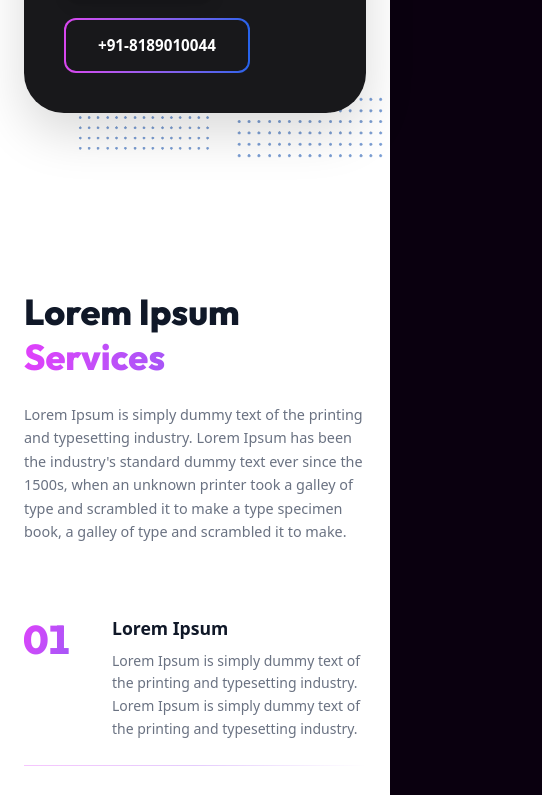
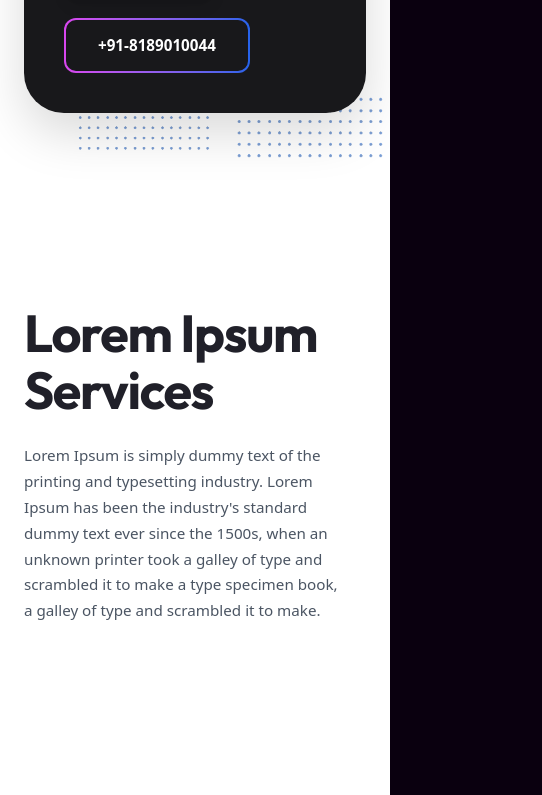
Before and after one commit to NexSofTech/NexsofHome, a Next.js app: page /en in a window 390 px wide. Shown: the part 5976-6771 px from the top of the page, 542 px wide, since content can reach past the window. Built offline with nearby package versions, Linux system fonts and the light colour scheme.

Commit message:
Added Team and Services section with responsive design.

```diff
--- a/package.json
+++ b/package.json
@@ -10,6 +10,7 @@
   },
   "dependencies": {
     "@tailwindcss/postcss": "^4.2.2",
+    "framer-motion": "^12.38.0",
     "next": "16.2.3",
     "next-intl": "^4.9.1",
     "react": "19.2.4",
--- a/src/features/landing/components/Conversion.tsx
+++ b/src/features/landing/components/Conversion.tsx
@@ -11,7 +11,7 @@ export function Conversion() {
   ];
 
   return (
-    <section className="bg-white py-24 px-6 relative w-full overflow-visible flex justify-center m-0">
+    <section className="bg-white py-24 px-6 relative w-full overflow-hidden flex justify-center m-0">
       {/* Container */}
       <div className="max-w-[1600px] w-full relative">
 
--- a/src/features/landing/components/Services.tsx
+++ b/src/features/landing/components/Services.tsx
@@ -1,25 +1,28 @@
+"use client";
+
 import { useTranslations } from "next-intl";
+import { motion } from "framer-motion";
 
 const NUMBERED_ITEMS = [
   {
-    title: "Lorem Ipsum",
-    desc: "Lorem Ipsum is simply dummy text of the printing and typesetting industry. Lorem Ipsum is simply dummy text of the printing and typesetting industry.",
+    title: "Lorem Ipsum Lorem Ipsum",
+    desc: "Lorem Ipsum is simply dummy text of the printing and typesetting industry. Lorem Ipsum has been the industry's standard dummy text ever since the 1500s, when an unknown printer took a galley of type and scrambled it to make a type specimen book. when an unknown printer took a galley of type and scrambled it to make a type specimen book.",
   },
   {
-    title: "Lorem Ipsum",
-    desc: "Lorem Ipsum is simply dummy text of the printing and typesetting industry. Lorem Ipsum is simply dummy text of the printing and typesetting industry.",
+    title: "Lorem Ipsum Lorem Ipsum",
+    desc: "Lorem Ipsum is simply dummy text of the printing and typesetting industry. Lorem Ipsum has been the industry's standard dummy text ever since the 1500s, when an unknown printer took a galley of type and scrambled it to make a type specimen book. when an unknown printer took a galley of type and scrambled it to make a type specimen book.",
   },
   {
-    title: "Lorem Ipsum",
-    desc: "Lorem Ipsum is simply dummy text of the printing and typesetting industry. Lorem Ipsum is simply dummy text of the printing and typesetting industry.",
+    title: "Lorem Ipsum Lorem Ipsum",
+    desc: "Lorem Ipsum is simply dummy text of the printing and typesetting industry. Lorem Ipsum has been the industry's standard dummy text ever since the 1500s, when an unknown printer took a galley of type and scrambled it to make a type specimen book. when an unknown printer took a galley of type and scrambled it to make a type specimen book.",
   },
   {
-    title: "Lorem Ipsum",
-    desc: "Lorem Ipsum is simply dummy text of the printing and typesetting industry. Lorem Ipsum is simply dummy text of the printing and typesetting industry.",
+    title: "Lorem Ipsum Lorem Ipsum",
+    desc: "Lorem Ipsum is simply dummy text of the printing and typesetting industry. Lorem Ipsum has been the industry's standard dummy text ever since the 1500s, when an unknown printer took a galley of type and scrambled it to make a type specimen book. when an unknown printer took a galley of type and scrambled it to make a type specimen book.",
   },
   {
-    title: "Lorem Ipsum",
-    desc: "Lorem Ipsum is simply dummy text of the printing and typesetting industry. Lorem Ipsum is simply dummy text of the printing and typesetting industry.",
+    title: "Lorem Ipsum Lorem Ipsum",
+    desc: "Lorem Ipsum is simply dummy text of the printing and typesetting industry. Lorem Ipsum has been the industry's standard dummy text ever since the 1500s, when an unknown printer took a galley of type and scrambled it to make a type specimen book. when an unknown printer took a galley of type and scrambled it to make a type specimen book.",
   },
 ];
 
@@ -27,49 +30,57 @@ export function Services() {
   const t = useTranslations("services");
 
   return (
-    <section className="bg-white py-20 px-6 relative overflow-hidden" id="industries">
-      <div className="max-w-6xl mx-auto">
-        <div className="grid grid-cols-1 md:grid-cols-12 gap-12 items-start">
-          {/* Left: title */}
-          <div className="md:col-span-5">
+    <section className="bg-white py-24 px-6 relative" id="industries">
+      <div className="max-w-[1100px] mx-auto">
+        <div className="grid grid-cols-1 md:grid-cols-12 gap-16 items-start relative">
+          {/* Left: title (Sticky) */}
+          <div className="md:col-span-4 relative md:sticky md:top-8 h-fit mb-12 md:mb-0">
             <h2
-              className="text-4xl md:text-5xl font-extrabold text-gray-900 leading-tight mb-6"
+              className="text-[3.25rem] font-bold text-[#202029] leading-[1.1] mb-6 tracking-tight"
               style={{ fontFamily: "Outfit, sans-serif" }}
             >
-              Lorem Ipsum{" "}
-              <span className="bg-gradient-to-r from-brand-pink to-brand-purple bg-clip-text text-transparent">
-                Services
-              </span>
+              Lorem Ipsum
+              <br />
+              Services
             </h2>
-            <p className="text-gray-500 text-[0.9rem] leading-relaxed max-w-sm">{t("description")}</p>
+            <p className="text-[#4b5563] text-[0.95rem] leading-[1.7] max-w-[320px]">
+              Lorem Ipsum is simply dummy text of the printing and typesetting industry. Lorem Ipsum has been the industry's standard dummy text ever since the 1500s, when an unknown printer took a galley of type and scrambled it to make a type specimen book, a galley of type and scrambled it to make.
+            </p>
           </div>
 
           {/* Right: numbered list */}
-          <div className="md:col-span-7 flex flex-col">
+          <div className="md:col-span-8 flex flex-col pt-4 md:pt-0">
             {NUMBERED_ITEMS.map((item, i) => (
-              <div key={i} className="flex flex-col">
-                <div className="flex gap-6 py-6">
+              <motion.div
+                key={i}
+                className="flex flex-col"
+                initial={{ opacity: 0, y: 40 }}
+                whileInView={{ opacity: 1, y: 0 }}
+                viewport={{ once: true, margin: "-50px" }}
+                transition={{ duration: 0.6, ease: "easeOut" }}
+              >
+                <div className="flex gap-8 py-10">
                   <span
-                    className="text-[2.5rem] font-extrabold bg-gradient-to-br from-brand-pink via-brand-purple to-indigo-500 bg-clip-text text-transparent leading-none shrink-0 w-16 pt-1 tabular-nums"
+                    className="text-5xl font-bold text-[#202029] leading-none shrink-0 w-16 tabular-nums"
                     style={{ fontFamily: "Outfit, sans-serif" }}
                   >
                     {String(i + 1).padStart(2, "0")}
                   </span>
-                  <div>
-                    <h3 className="font-bold text-gray-900 text-[1.1rem] mb-2">{item.title}</h3>
-                    <p className="text-gray-500 text-[0.875rem] leading-relaxed">{item.desc}</p>
+                  <div className="flex-1 mt-1">
+                    <h3 className="font-bold text-[#202029] text-[1.25rem] mb-3">{item.title}</h3>
+                    <p className="text-[#52525b] text-[0.9rem] leading-[1.8] pr-4">{item.desc}</p>
                   </div>
                 </div>
                 {i < NUMBERED_ITEMS.length - 1 && (
-                  <div className="w-full h-[1px] bg-gradient-to-r from-brand-pink via-brand-purple to-transparent opacity-30" />
+                  <div className="w-full h-[1px] bg-gradient-to-r from-pink-400 via-purple-400 to-blue-500 opacity-60" />
                 )}
-              </div>
+              </motion.div>
             ))}
           </div>
         </div>
 
         {/* Bottom CTA banner */}
-        <div className="mt-20 bg-[#12001e] relative overflow-hidden rounded-[2rem] px-10 py-12 flex flex-col md:flex-row items-start md:items-center justify-between gap-8 shadow-2xl">
+        <div className="mt-32 bg-[#12001e] relative overflow-hidden rounded-[2rem] px-10 py-12 flex flex-col md:flex-row items-start md:items-center justify-between gap-8 shadow-2xl">
           {/* Subtle background glow inside banner */}
           <div className="absolute -top-20 -right-20 w-64 h-64 bg-brand-purple/30 rounded-full blur-[60px]" />
 
--- a/src/features/landing/components/Team.tsx
+++ b/src/features/landing/components/Team.tsx
@@ -2,129 +2,72 @@ import { useTranslations } from "next-intl";
 
 function StarIcon() {
   return (
-    <svg width="18" height="18" viewBox="0 0 24 24" fill="currentColor" aria-hidden="true" className="text-[#a855f7]">
+    <svg width="26" height="26" viewBox="0 0 24 24" fill="white" aria-hidden="true">
       <path d="M12 2l3.09 6.26L22 9.27l-5 4.87L18.18 21 12 17.77 5.82 21 7 14.14 2 9.27l6.91-1.01L12 2z" />
     </svg>
   );
 }
 
-const TEAM_FEATURES = [
-  "Lorem Ipsum is simply dummy text of the printing and typesetting industry.",
-  "Lorem Ipsum is simply dummy text of the printing and typesetting industry.",
-  "Lorem Ipsum is simply dummy text of the printing and typesetting industry.",
-];
-
-const GALLERY = [
-  "https://images.unsplash.com/photo-1497366216548-37526070297c?auto=format&fit=crop&w=400&q=80",
-  "https://images.unsplash.com/photo-1486312338219-ce68d2c6f44d?auto=format&fit=crop&w=400&q=80",
-  "https://images.unsplash.com/photo-1560472355-536de3962603?auto=format&fit=crop&w=400&q=80",
-  "https://images.unsplash.com/photo-1553877522-43269d4ea984?auto=format&fit=crop&w=400&q=80",
-  "https://images.unsplash.com/photo-1522071820081-009f0129c71c?auto=format&fit=crop&w=400&q=80",
-  "https://images.unsplash.com/photo-1600880292203-757bb62b4baf?auto=format&fit=crop&w=400&q=80",
-  "https://images.unsplash.com/photo-1517048676732-d65bc937f952?auto=format&fit=crop&w=400&q=80",
-];
+const COMMON_TEXT = "Lorem Ipsum is simply dummy text of the printing and typesetting industry. Lorem Ipsum has been the industry's standard dummy text ever since the 1500s, when an unknown printer took a galley of type and scrambled it to make a type specimen.";
 
 export function Team() {
   const t = useTranslations("team");
 
   return (
-    <section className="bg-[#f8f9fe] py-20 px-6" id="about">
-      <div className="max-w-6xl mx-auto">
+    <section className="bg-white py-24 px-6 relative" id="about">
+      <div className="max-w-[1280px] mx-auto">
 
-        {/* ── Top part ─── */}
+        {/* Header */}
         <div className="mb-14">
-          <div className="flex flex-col md:flex-row gap-6 justify-between items-end mb-10">
           <h2
-              className="text-4xl md:text-5xl font-extrabold text-gray-900 leading-tight flex-1 max-w-2xl"
+            className="text-[2.5rem] md:text-[3.25rem] font-bold bg-gradient-to-r from-[#d919a4] via-[#7526f2] to-[#1a6bf0] bg-clip-text text-transparent mb-4 leading-[1.1] w-fit"
             style={{ fontFamily: "Outfit, sans-serif" }}
           >
-              Lorem Ipsum is simply <span className="bg-gradient-to-r from-brand-pink to-brand-purple bg-clip-text text-transparent">dummy text of the printing</span>
+            Lorem Ipsum is simply dummy text of the printing
           </h2>
-            <p className="text-gray-500 text-[0.95rem] leading-relaxed max-w-sm md:text-right">
-              {t("descriptionA")}
+          <p className="text-[#3f3f46] font-semibold text-[1.05rem] leading-[1.65] max-w-[850px]">
+            {COMMON_TEXT}
           </p>
         </div>
 
-          <div className="grid grid-cols-1 md:grid-cols-2 gap-8 items-stretch border-b pb-14 border-gray-200">
-            {/* Arched Photo */}
-            <div className="h-full">
+        {/* Content Grid */}
+        <div className="grid grid-cols-1 lg:grid-cols-[1fr_1.1fr] gap-8 border-t-0">
+
+          {/* Left Panel - Image Card */}
+          <div className="relative rounded-[2.1rem] p-[5px] bg-gradient-to-br from-[#d919a4] via-[#201540] to-[#042e6f] min-h-[500px]">
+            <div className="relative w-full h-full rounded-[1.85rem] overflow-hidden flex flex-col justify-end bg-black">
+              {/* Image */}
               <img
                 src="https://images.unsplash.com/photo-1522071820081-009f0129c71c?auto=format&fit=crop&w=1000&q=80"
-                alt="nexsof.tech team"
-                className="w-full h-full min-h-[300px] object-cover rounded-tl-[6rem] rounded-tr-2xl rounded-bl-2xl rounded-br-2xl shadow-lg"
+                alt="Team feature"
+                className="absolute inset-0 w-full h-full object-cover opacity-80"
               />
-            </div>
+              {/* Gradient Overlay for text readability */}
+              <div className="absolute inset-x-0 bottom-0 bg-gradient-to-t from-black via-black/90 to-transparent h-[70%]" />
 
-            {/* Dark Feature cards */}
-            <div className="flex flex-col gap-5 justify-center">
-              {[t("featureA1"), t("featureA2")].map((text, i) => (
-                <div key={i} className="bg-[#1a1b1f] rounded-[1.5rem] p-8 flex gap-5 items-start shadow-xl">
-                  <div className="w-12 h-12 rounded-full bg-white/10 flex items-center justify-center shrink-0 mt-0.5">
-                    <StarIcon />
-                  </div>
-                  <p className="text-white/80 text-[0.95rem] leading-relaxed">{text}</p>
-                </div>
-              ))}
+              {/* Text Content */}
+              <div className="relative z-10 px-8 pb-10">
+                <p className="text-white text-[1.05rem] leading-[1.6] font-medium">
+                  {COMMON_TEXT}
+                </p>
               </div>
             </div>
           </div>
 
-        {/* ── Middle separator line ─── */}
-        <div className="w-full relative py-6">
-          <div className="w-full h-[2px] bg-gradient-to-r from-brand-pink via-brand-purple to-indigo-500 opacity-60 rounded-full" />
-        </div>
-
-        {/* ── Bottom part ─── */}
-        <div className="grid grid-cols-1 md:grid-cols-2 gap-16 items-center mt-10">
-
-          {/* Left Text */}
-          <div>
-            <h3
-              className="text-3xl font-extrabold bg-gradient-to-r from-brand-pink to-brand-purple bg-clip-text text-transparent mb-2 leading-tight"
-              style={{ fontFamily: "Outfit, sans-serif" }}
-            >
-              Lorem Ipsum
-            </h3>
-            <h2
-              className="text-3xl md:text-4xl font-extrabold text-gray-900 mb-6 leading-tight"
-              style={{ fontFamily: "Outfit, sans-serif" }}
-            >
-              Lorem Ipsum Lorem Ipsum
-            </h2>
-            <p className="text-gray-500 text-[0.95rem] leading-relaxed mb-8">
-              {t("descriptionB")}
-            </p>
-
-            <ul className="flex flex-col gap-6">
-              {TEAM_FEATURES.map((f, i) => (
-                <li key={i} className="flex gap-4 items-center">
-                  <div className="w-10 h-10 rounded-full bg-[#1a1b1f] flex items-center justify-center shrink-0">
+          {/* Right Panel - 2x2 Feature Grid */}
+          <div className="grid grid-cols-1 sm:grid-cols-2 gap-6">
+            {[1, 2, 3, 4].map((i) => (
+              <div key={i} className="bg-[#b3b3b3] rounded-[1.8rem] px-8 py-10 flex flex-col items-start border border-[#b3b3b3]">
+                {/* Icon Container */}
+                <div className="w-[52px] h-[52px] rounded-2xl bg-gradient-to-br from-[#df59f2] to-[#3f5cf0] flex items-center justify-center mb-6">
                   <StarIcon />
                 </div>
-                  <p className="text-gray-600 text-[0.9rem] leading-relaxed font-medium">{f}</p>
-                </li>
+                {/* Text */}
+                <p className="text-white text-[0.95rem] leading-[1.65] font-medium">
+                  {COMMON_TEXT}
+                </p>
+              </div>
             ))}
-            </ul>
-          </div>
-
-          {/* Right Image Grid (7 images) */}
-          <div className="grid grid-cols-3 gap-3 h-[450px]">
-            {/* Column 1 */}
-            <div className="flex flex-col gap-3 h-full">
-              <img src={GALLERY[0]} className="w-full h-1/2 object-cover rounded-xl" alt="" />
-              <img src={GALLERY[1]} className="w-full h-1/2 object-cover rounded-xl" alt="" />
-            </div>
-            {/* Column 2 */}
-            <div className="flex flex-col gap-3 h-full">
-              <img src={GALLERY[2]} className="w-full h-1/3 object-cover rounded-xl" alt="" />
-              <img src={GALLERY[3]} className="w-full h-2/3 object-cover rounded-xl" alt="" />
-            </div>
-            {/* Column 3 */}
-            <div className="flex flex-col gap-3 h-full">
-              <img src={GALLERY[4]} className="w-full h-[40%] object-cover rounded-xl" alt="" />
-              <img src={GALLERY[5]} className="w-full h-[30%] object-cover rounded-xl" alt="" />
-              <img src={GALLERY[6]} className="w-full h-[30%] object-cover rounded-xl" alt="" />
-            </div>
           </div>
 
         </div>
```
Also changed, not shown: 1 other file (tests, documents, lock files or other folders). Lines whose indentation alone changed are shown as unchanged.
